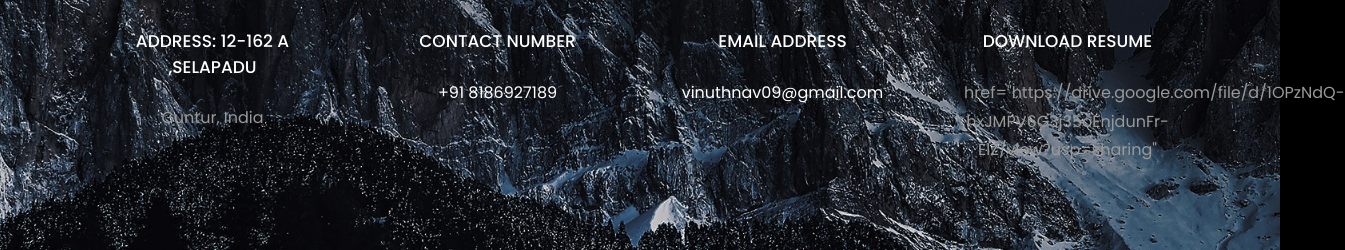
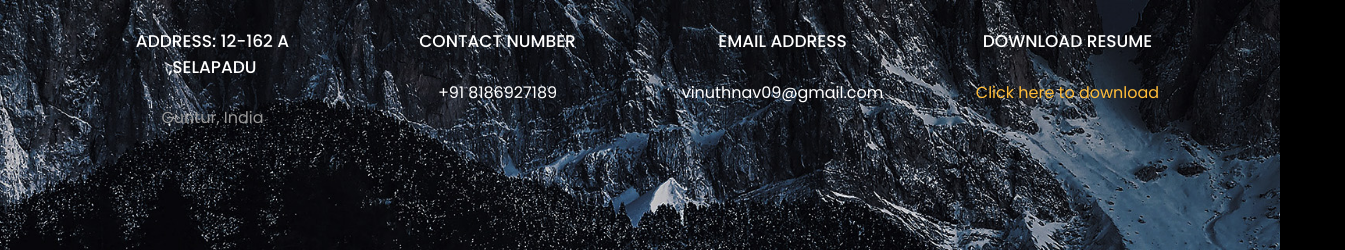
Before and after one commit to vinuthnav/Portfolio, a plain HTML site: page index.html in a window 1280 px wide. Shown: the part 5721-5971 px from the top of the page, 1345 px wide, since content can reach past the window. Drawn offline with Linux system fonts and the light colour scheme; files whose address does not match are found by name.

Commit message:
Update index.html

```diff
--- a/index.html
+++ b/index.html
@@ -655,7 +655,9 @@
           			<span class="icon-globe"></span>
           		</div>
           		<h3 class="mb-4">Download Resume</h3>
-	            <p>href="https://drive.google.com/file/d/1OPzNdQ-hxJMPV6G3j35oEnjdunFr-ElZ/view?usp=sharing"</p>
+	            <a href="https://drive.google.com/file/d/1OPzNdQ-hxJMPV6G3j35oEnjdunFr-ElZ/view?usp=sharing" target="_blank" rel="noopener noreferrer">
+            Click here to download
+        </a>
 	          </div>
           </div>
 
```
